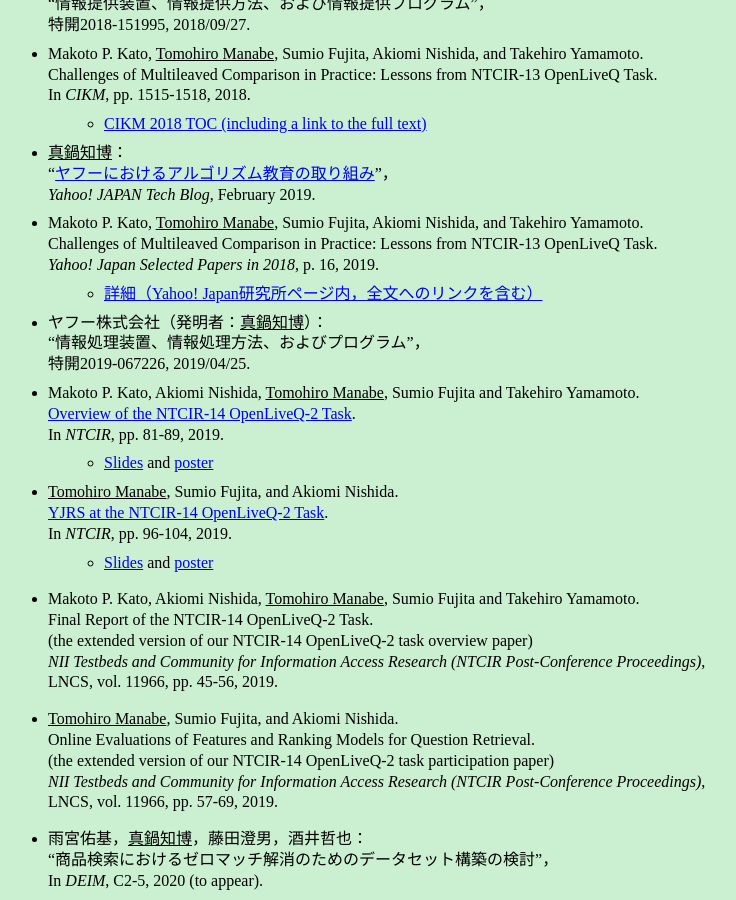
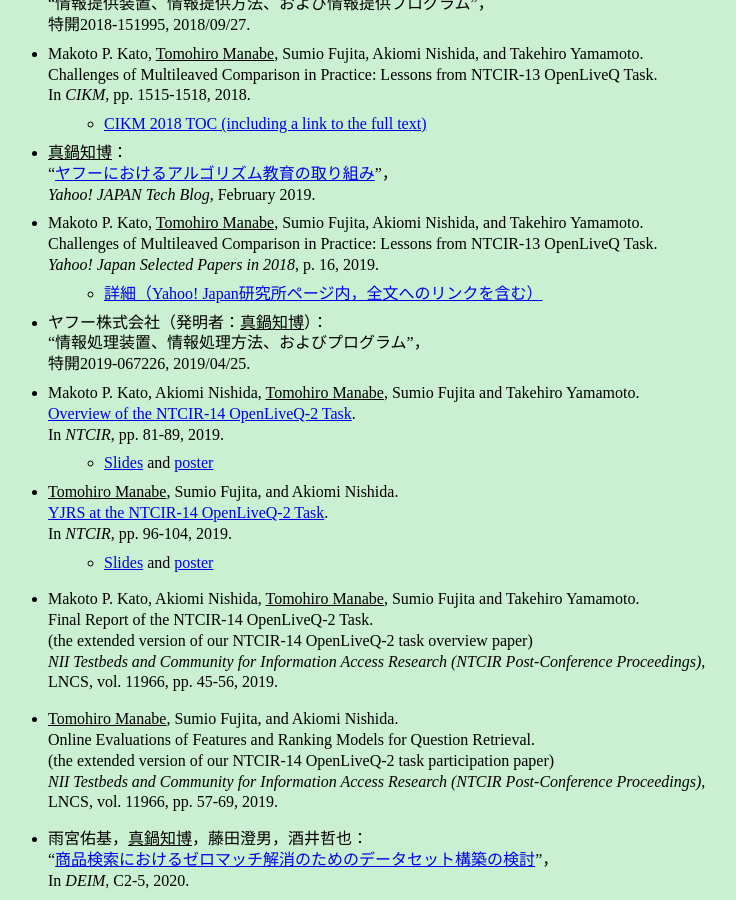
Before and after one commit to tmanabe/tmanabe.github.io, a Jekyll site: the page built from papers-jp.md, in a window 1280 px wide and 900 px high, scrolled down 2418 px. Shown: the whole window, without its empty margins (16-752 px from the left). Built offline with Jekyll 4.4.1, drawn with Linux system fonts in a browser that asks for light colours.

Commit message:
30th commit

```diff
--- a/papers-jp.md
+++ b/papers-jp.md
@@ -41,4 +41,4 @@
 *    {{ site.data.papers.ntcir191 }}
 *    {{ site.data.papers.ntcir192 }}
 *    {{ site.data.papers.ntcir193 }}
-*   雨宮佑基，<u>真鍋知博</u>，藤田澄男，酒井哲也：<br />“商品検索におけるゼロマッチ解消のためのデータセット構築の検討”，<br />In _DEIM_, C2-5, 2020 (to appear).
+*   雨宮佑基，<u>真鍋知博</u>，藤田澄男，酒井哲也：<br />“[商品検索におけるゼロマッチ解消のためのデータセット構築の検討](https://proceedings-of-deim.github.io/DEIM2020/papers/C2-5.pdf)”，<br />In _DEIM_, C2-5, 2020.
```
Also changed, not shown: index-jp.md (+1 -0 lines).
